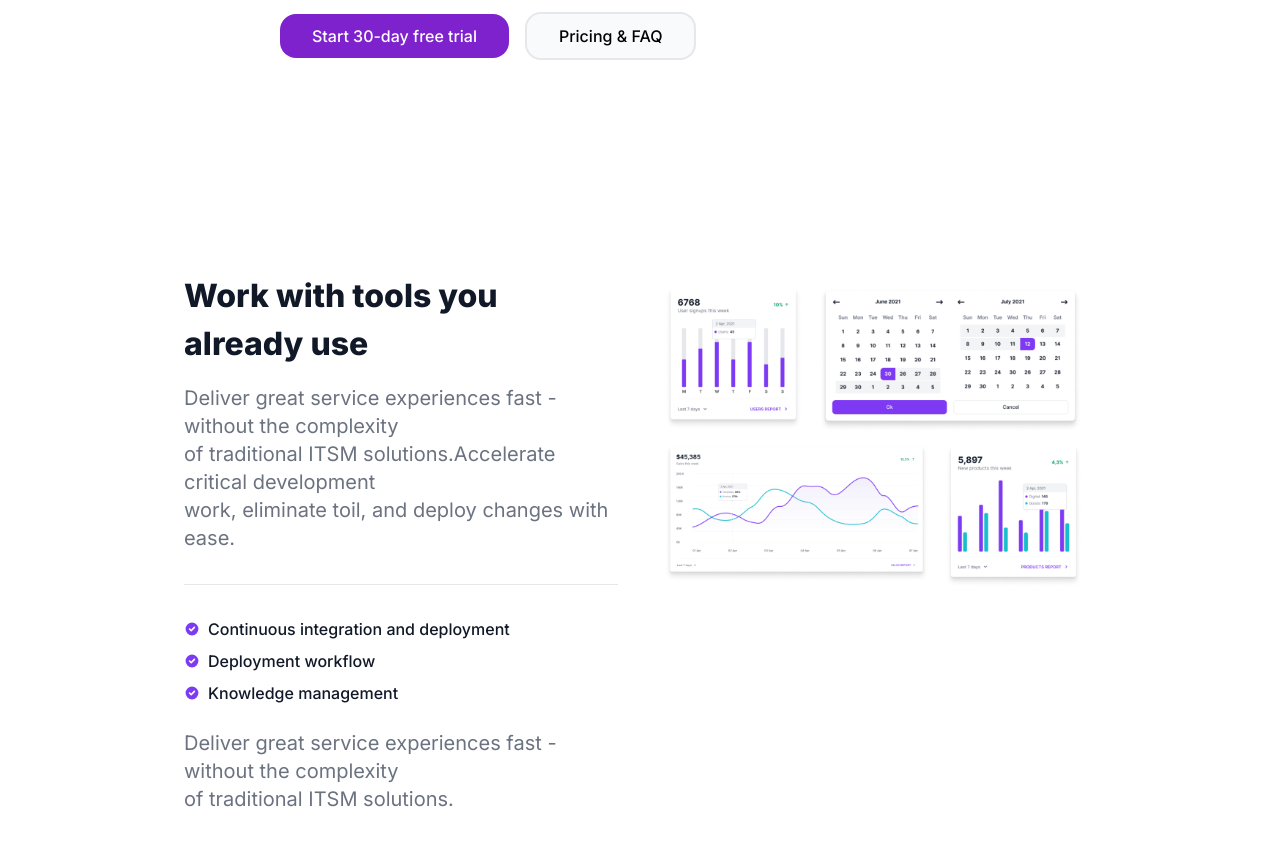
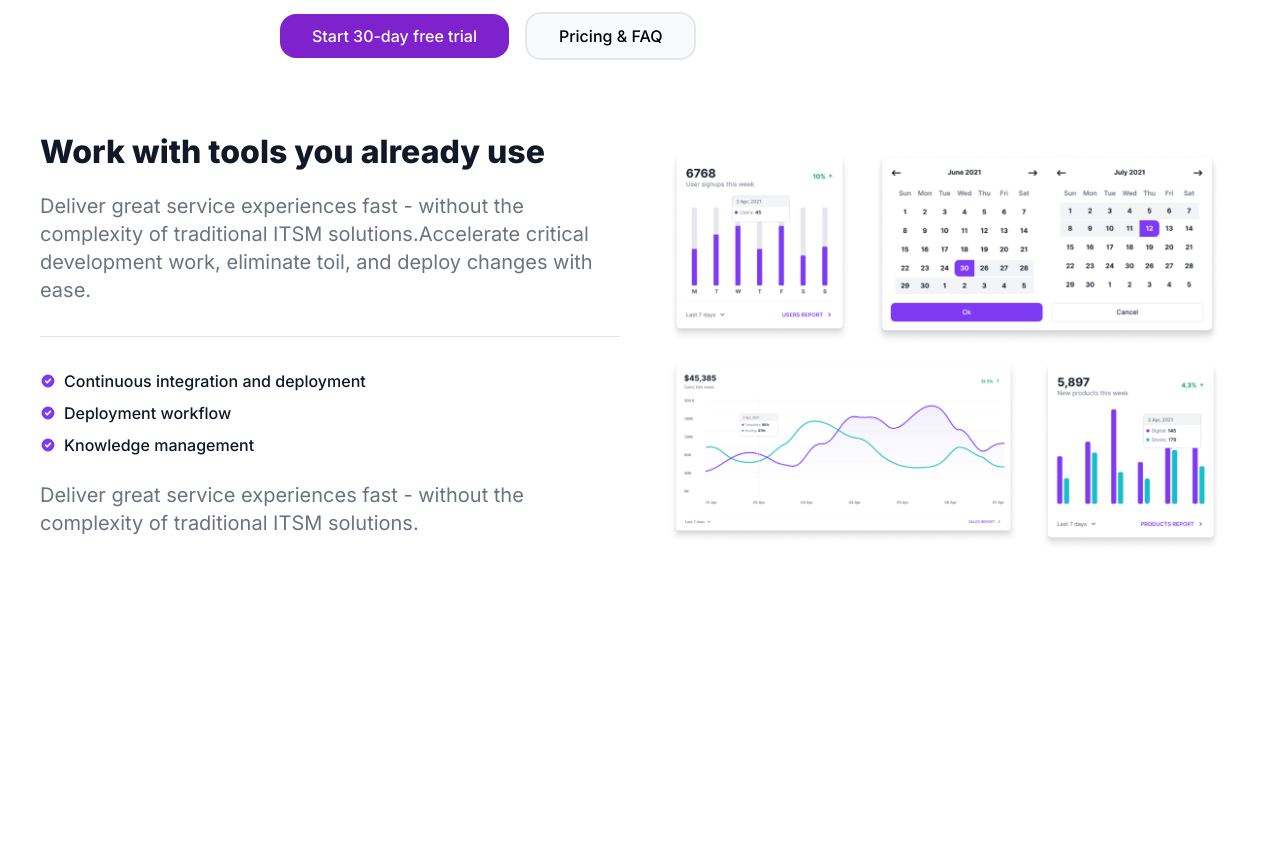
Before and after one commit to nethmina1028/prac-page, a React (Vite) app: page / in a window 1280 px wide. Shown: the part 540-1386 px from the top of the page. After the commit the page ends 1101 px from the top, so only its background shows below. Built offline with nearby package versions, Linux system fonts and the light colour scheme.

Commit message:
resolve section

```diff
--- a/src/components/section.jsx
+++ b/src/components/section.jsx
@@ -2,13 +2,12 @@ import { HiCheckCircle } from "react-icons/hi";
 
 function section() {
   return (
-    <div className="flex flex-row gap-10 p-36">
+    <div className="flex flex-col items-center justify-between gap-10 md:flex-row">
 
-      <div>
+      <div className="md:w-1/2">
       <h1 className="font-extrabold text-gray-900 text-[2rem] mb-4">Work with tools you already use</h1>
       <div className="mb-8">
-        <p className="text-xl font-normal text-gray-500 ">Deliver great service experiences fast - without the complexity <br />
-        of traditional ITSM solutions.Accelerate critical development <br />
+        <p className="text-xl font-normal text-gray-500 ">Deliver great service experiences fast - without the complexity of traditional ITSM solutions.Accelerate critical development
         work, eliminate toil, and deploy changes with ease.</p>
         </div>
         <div className="mb-8">
@@ -28,12 +27,12 @@ function section() {
         <p className="text-base font-medium text-gray-900">Knowledge management</p>
         </div>
         <div className="my-6">
-        <p className="text-xl font-normal text-gray-500">Deliver great service experiences fast - without the complexity <br /> of traditional ITSM solutions.</p>
+        <p className="text-xl font-normal text-gray-500">Deliver great service experiences fast - without the complexity of traditional ITSM solutions.</p>
         </div>
       </div>
 
-        <div>
-        <img src="src/assets/features-1 1.png" className=""></img>
+        <div className="md:w-1/2">
+        <img src="src/assets/features-1 1.png" className="object-cover w-full h-auto"></img>
         </div>
 
 
```
